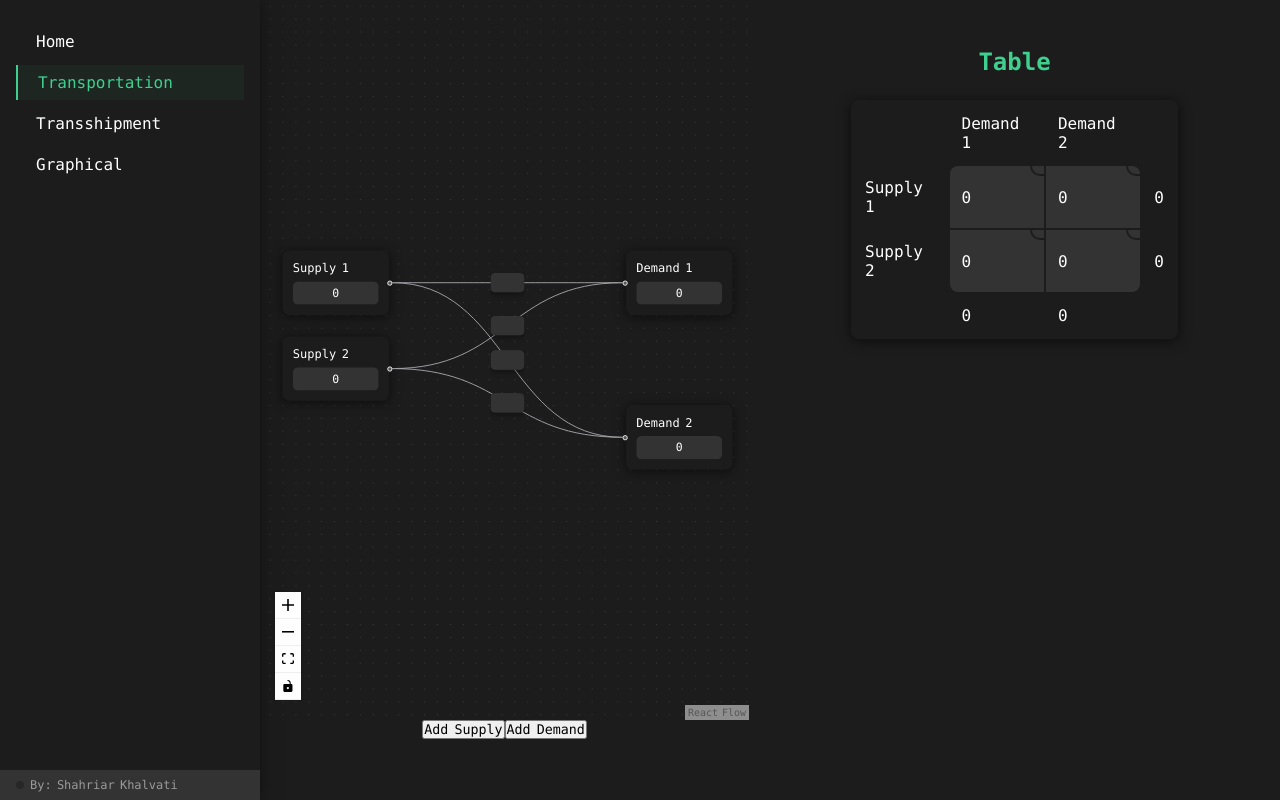
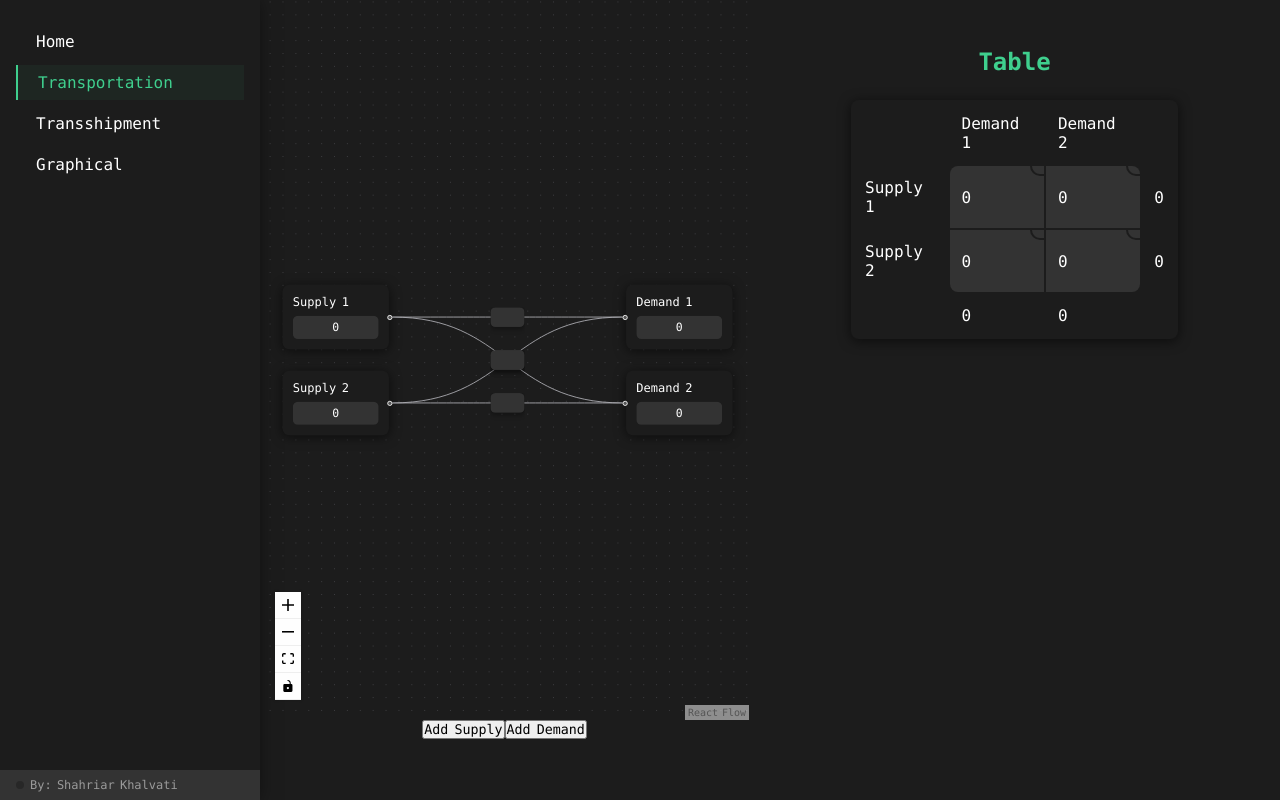
Before and after one commit to ShahriarKh/operations-research-solver, a Next.js app: page /transportation in a window 1280 px wide. Built offline with nearby package versions, Linux system fonts and the light colour scheme; some icons are missing.

Commit message:
Fix edge creation on add demand

```diff
--- a/pages/transportation/index.jsx
+++ b/pages/transportation/index.jsx
@@ -24,7 +24,7 @@ import css from "./style.module.scss";
 const supplyX = 0;
 const supplyYIncrease = 100;
 const demandX = 400;
-const demandYIncrease = 180;
+const demandYIncrease = 100;
 
 const initialNodes = [
     {
@@ -195,8 +195,8 @@ export default function Home() {
                 addEdge(
                     {
                         type: "customedge",
-                        source: `s${demandNumber}`,
-                        target: supply,
+                        source: supply,
+                        target: `d${demandNumber}`,
                         id: `${supply}-d${demandNumber}`,
                     },
                     edges
```
